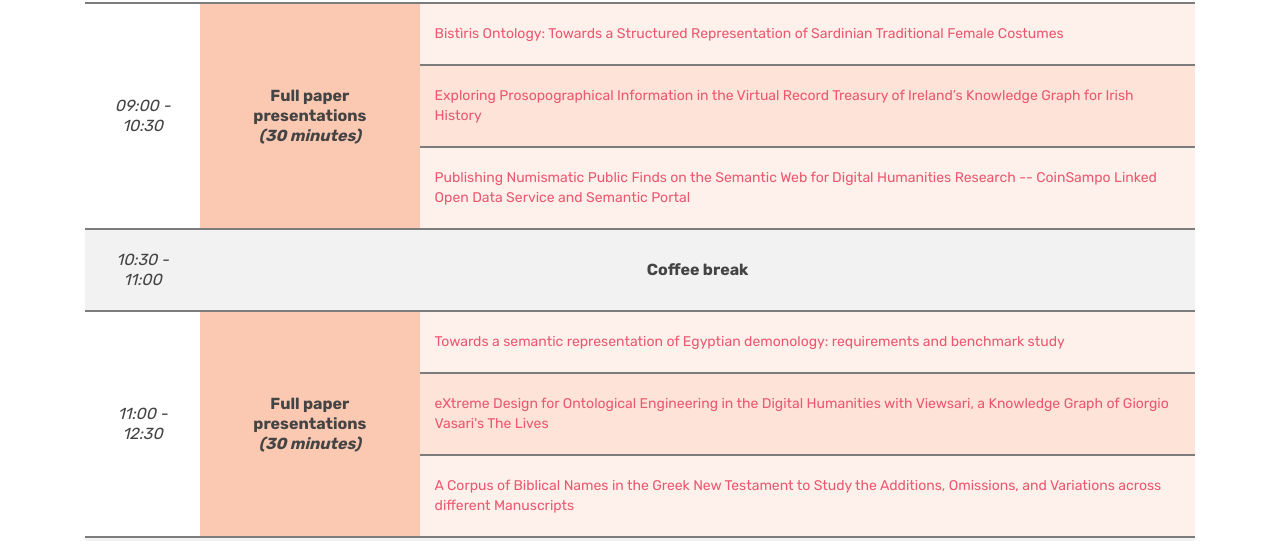
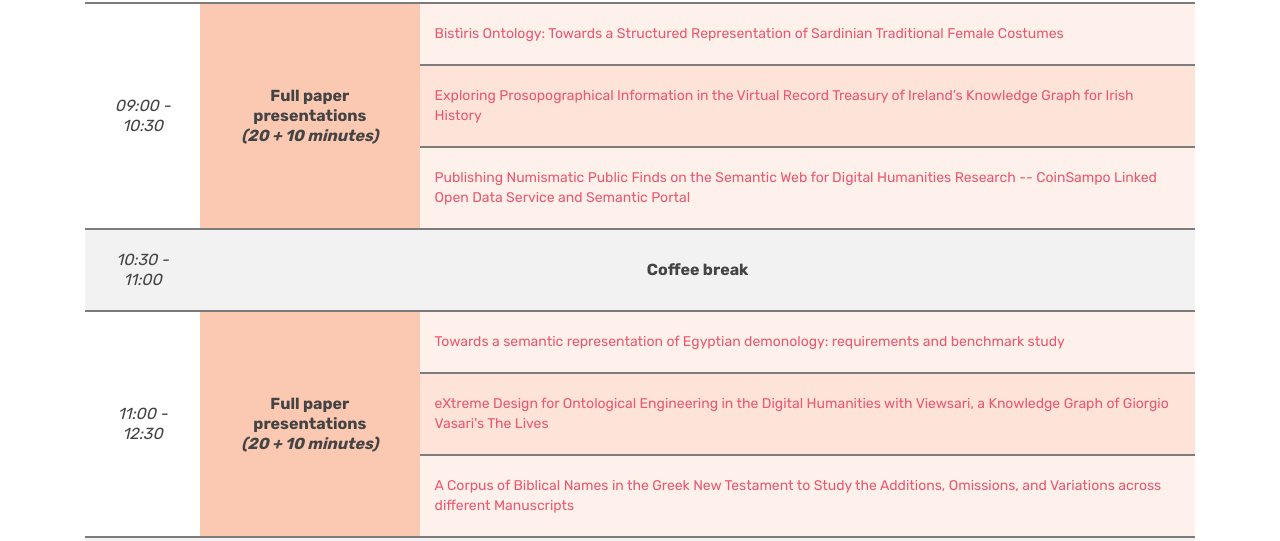
Before and after one commit to SemDH/semdh.github.io, a Jekyll site: the page built from program.html, in a window 1280 px wide. Shown: the part 295-836 px from the top of the page. Built offline with Jekyll 4.4.1, drawn with Linux system fonts in a browser that asks for light colours.

Commit message:
Update full paper presentation duration in program.html

```diff
--- a/program.html
+++ b/program.html
@@ -30,7 +30,7 @@ canonical: https://semdh.github.io
               <tr class="full-paper">
                 <td rowspan="3" class="hour">09:00 - 10:30</td>
                 <td rowspan="3" class="full-paper-cat cat">
-                  Full paper presentations<br /><em>(30 minutes)</em>
+                  Full paper presentations<br /><em>(20 + 10 minutes)</em>
                 </td>
                 </td>
                 <td>
@@ -66,7 +66,7 @@ canonical: https://semdh.github.io
               <tr class="full-paper">
                 <td rowspan="3" class="hour">11:00 - 12:30</td>
                 <td rowspan="3" class="full-paper-cat cat">
-                  Full paper presentations<br /><em>(30 minutes)</em>
+                  Full paper presentations<br /><em>(20 + 10 minutes)</em>
                 </td>
                 <td><a href="{% link accepted-papers.html %}#towards">
                   Towards a semantic representation of Egyptian
```
